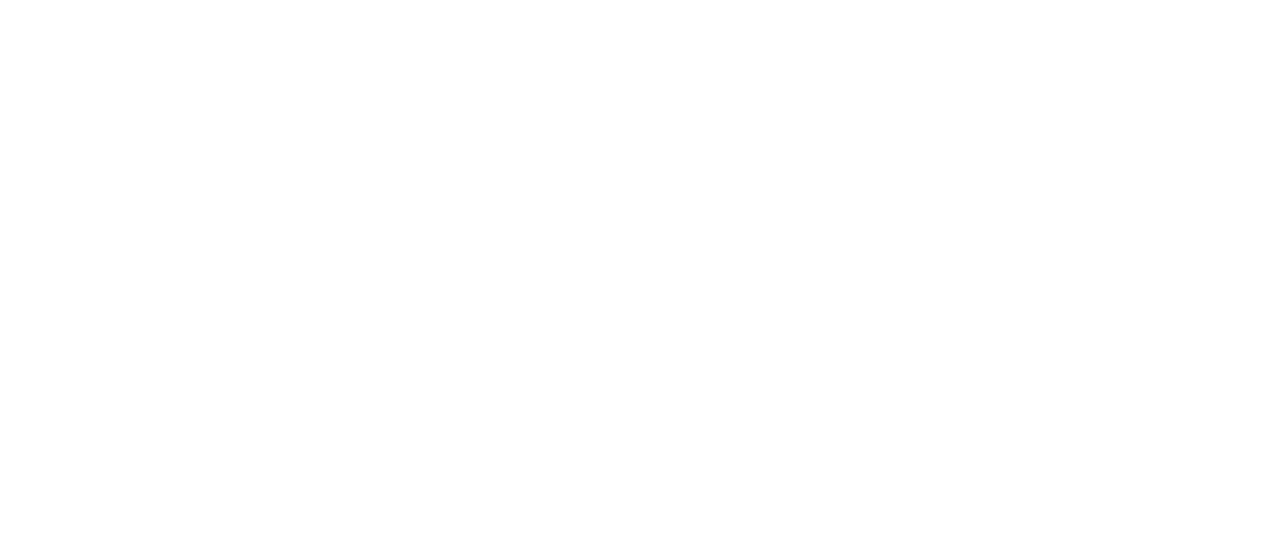
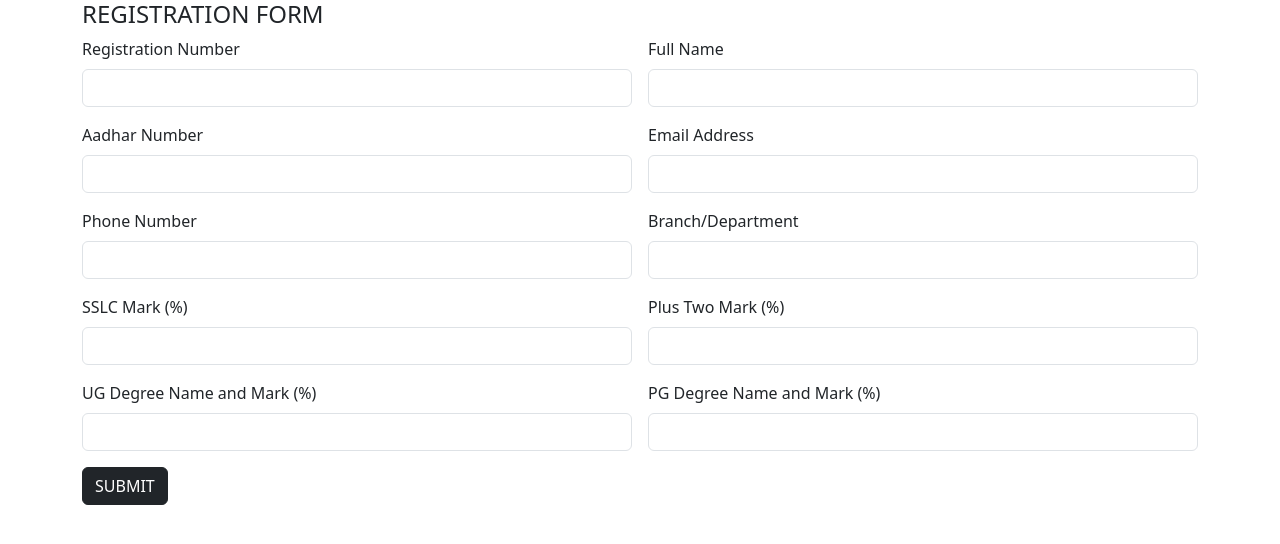
Before and after one commit to hiba-hussain2004/campus-placement-app, a React (Vite) app: page / in a window 1280 px wide. Shown: the top 544 px of the page. Built offline with nearby package versions, Linux system fonts and the light colour scheme.

Commit message:
add registration compent added

```diff
--- a/src/App.jsx
+++ b/src/App.jsx
@@ -3,13 +3,14 @@
 import viteLogo from './assets/vite.svg'
 import heroImg from './assets/hero.png'
 import './App.css'
+import AddRegistration from './components/AddRegistration'
 
 function App() {
   const [count, setCount] = useState(0)
 
   return (
     <>
-
+      <AddRegistration/>
     </>
   )
 }
--- /dev/null
+++ b/src/components/AddRegistration.jsx
@@ -0,0 +1,110 @@
+import React from 'react'
+
+const AddRegistration = () => {
+    return (
+        <div>
+
+            <div className="container">
+                <h4>REGISTRATION FORM</h4>
+                <div className="row">
+                    <div className="col col-12 col-sm-12 col-md-12 col-lg-12 col-xl-12 col-xxl-12">
+                        <div className="row g-3">
+                            <div className="col col-12 col-sm-6 col-md-6 col-lg-6 col-xl-6 col-xxl-6">
+
+
+                                <label htmlFor="" className="form-label">  Registration Number</label>
+                                <input type="text" className="form-control" />
+
+                            </div>
+
+
+
+
+                            <div className="col col-12 col-sm-6 col-md-6 col-lg-6 col-xl-6 col-xxl-6">
+
+                                <label htmlFor="" className="form-label"> Full Name</label>
+                                <input type="text" className="form-control" />
+
+                            </div>
+                            <div className="col col-12 col-sm-6 col-md-6 col-lg-6 col-xl-6 col-xxl-6">
+
+                                <label htmlFor="" className="form-label">Aadhar Number</label>
+                                <input type="text" className="form-control" />
+
+
+                            </div>
+
+
+                            <div className="col col-12 col-sm-6 col-md-6 col-lg-6 col-xl-6 col-xxl-6">
+
+                                <label htmlFor="" className="form-label"> Email Address</label>
+                                <input type="email" className="form-control" />
+
+
+                            </div>
+                            <div className="col col-12 col-sm-6 col-md-6 col-lg-6 col-xl-6 col-xxl-6">
+
+                                <label htmlFor="" className="form-label"> Phone Number </label>
+                                <input type="tel" className="form-control" />
+
+
+                            </div>
+
+
+
+
+
+                            <div className="col col-12 col-sm-6 col-md-6 col-lg-6 col-xl-6 col-xxl-6">
+
+                                <label htmlFor="" className="form-label">Branch/Department</label>
+                                <input type="text" className="form-control" />
+
+
+                            </div>
+
+                            <div className="col col-12 col-sm-6 col-md-6 col-lg-6 col-xl-6 col-xxl-6">
+
+                                <label htmlFor="" className="form-label">SSLC Mark (%)  </label>
+                                <input type="text" className="form-control" />
+
+
+                            </div>
+                            <div className="col col-12 col-sm-6 col-md-6 col-lg-6 col-xl-6 col-xxl-6">
+
+                                <label htmlFor="" className="form-label">   Plus Two Mark (%) </label>
+                                <input type="text" className="form-control" />
+
+
+                            </div>
+                            <div className="col col-12 col-sm-6 col-md-6 col-lg-6 col-xl-6 col-xxl-6">
+
+                                <label htmlFor="" className="form-label">    UG Degree Name and Mark (%) </label>
+                                <input type="text" className="form-control" />
+
+
+                            </div>
+                            <div className="col col-12 col-sm-6 col-md-6 col-lg-6 col-xl-6 col-xxl-6">
+
+                                <label htmlFor="" className="form-label">    PG Degree Name and Mark (%) </label>
+                                <input type="text" className="form-control" />
+
+
+                            </div>
+
+
+
+                            <div className="col col-12 col-sm-12 col-md-12 col-lg-12 col-xl-12 col-xxl-12">
+
+                                <button className="btn btn-dark">SUBMIT</button>
+
+                            </div>
+                        </div>
+                    </div>
+                </div>
+            </div>
+
+        </div>
+    )
+}
+
+export default AddRegistration
```
